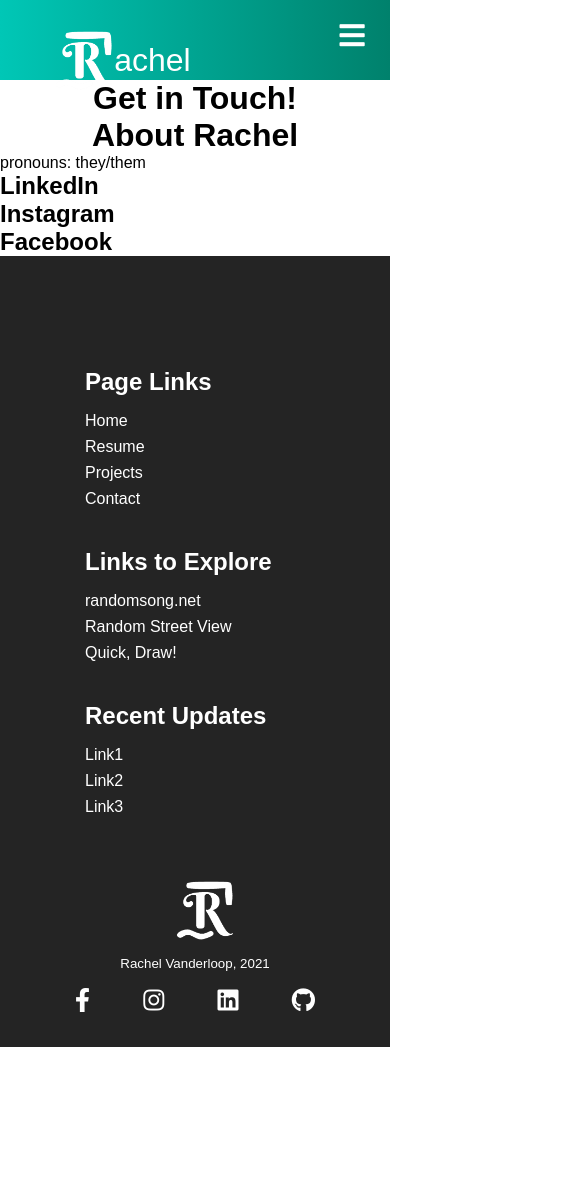
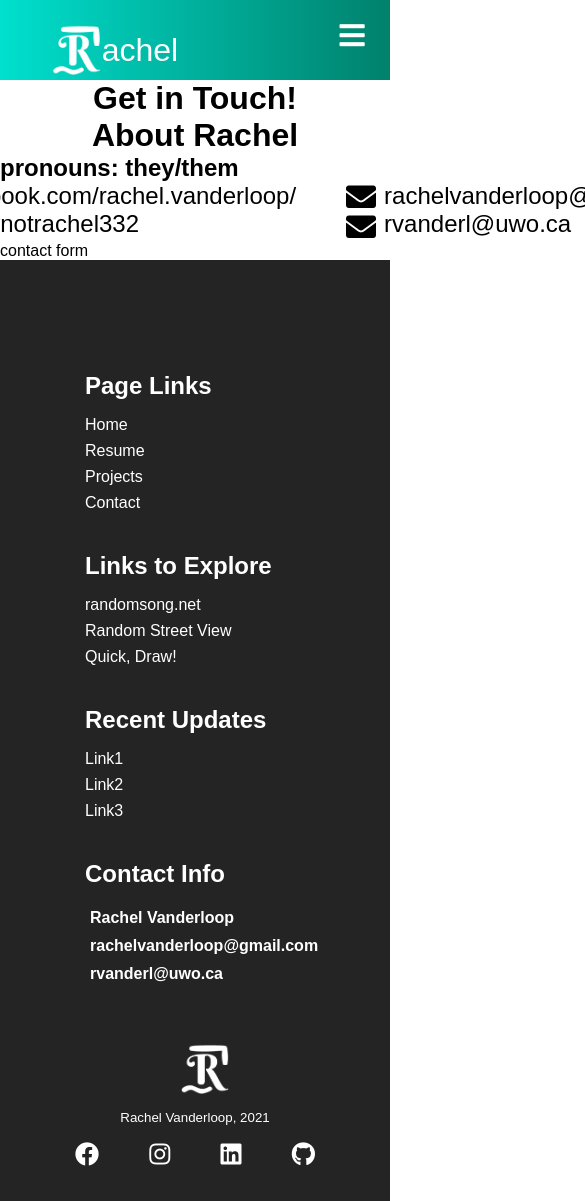
Before and after one commit to rachel-vanderloop/React-Website, a React (Create React App) app: page /contact in a window 390 px wide. Shown: the top 1201 px of the page, 585 px wide, since content can reach past the window. Before the commit the page ends 1047 px from the top, so only its background shows below. Built offline with nearby package versions, Linux system fonts and the light colour scheme.

Commit message:
social media handles are almost done just need the correct links for github and linkedin, just need to make it dynamic on mobile now similar to footer but I think the issue might be in the sizing being static and not relative

```diff
--- a/src/App.css
+++ b/src/App.css
@@ -32,6 +32,7 @@
   font-size: 100px;
 }
 
+/* contact page */
 .contact {
   background-position: center;
   background-size: cover;
@@ -39,3 +40,31 @@
   color: #fff;
   font-size: 100px;
 }
+
+.upper-container {
+  display: flex;
+  flex-direction: column;
+  justify-content: space-around;
+  align-items: center;
+}
+
+.platform-container {
+  display: flex;
+}
+
+.handle{
+  font-size: x-large;
+}
+
+.platform-clmn .fab {
+  padding-right: 8px;
+  padding-left: 50px;
+  font-size: 29px;
+}
+
+.platform-clmn .fas{
+  padding-right: 8px;
+  padding-left: 50px;
+  font-size: 30px;
+}
+/* end contact */
--- a/src/components/ContactForm.js
+++ b/src/components/ContactForm.js
@@ -2,9 +2,7 @@ import React from 'react';
 
 function ContactForm() {
     return (
-        <div>
-
-        </div>
+        <p>contact form</p>
     )
 }
 
--- a/src/components/Footer.css
+++ b/src/components/Footer.css
@@ -42,8 +42,14 @@
   margin-bottom: 0.5rem;
 }
 
-.footer-link-items a:hover {
-  color: #e9e9e9;
+.footer-link-items p {
+  color: #fff;
+  margin: 5px;
+  font-weight: bold;
+}
+
+.footer-link-items p:hover {
+  color: rgb(0, 224, 206);
   transition: 0.3s ease-out;
 }
 
@@ -57,8 +63,8 @@
 
 /* Social Icons */
 .logo-img {
-  height: 60px;
-  width: 60px;
+  height: 50px;
+  width: 50px;
 }
 
 .social-icon-link {
--- a/src/components/Footer.js
+++ b/src/components/Footer.js
@@ -27,6 +27,12 @@ function Footer() {
                         <Link to='/projects'>Link2</Link>
                         <Link to='/projects'>Link3</Link>
                     </div>
+                    <div className='footer-link-items'>
+                        <h2>Contact Info</h2>
+                        <p>Rachel Vanderloop</p>
+                        <p>rachelvanderloop@gmail.com</p>
+                        <p>rvanderl@uwo.ca</p>
+                    </div>
                 </div>
             </div>
             <section className='social-media'>
@@ -42,7 +48,7 @@ function Footer() {
                             to='/'
                             target='_blank'
                             aria-label='Facebook'>
-                                <i className='fab fa-facebook-f'/>
+                                <i className='fab fa-facebook'/>
                         </Link>
                         <Link className='social-icon-link instagram'
                             to='/'
--- a/src/components/Navbar.css
+++ b/src/components/Navbar.css
@@ -1,5 +1,5 @@
 .navbar {
-    background: linear-gradient(90deg, rgb(0, 199, 182) 0%, rgb(0, 129, 108) 100%);
+    background: linear-gradient(90deg, rgb(0, 224, 206) 0%, rgb(0, 129, 108) 100%);
     height: 80px;
     display: flex;
     justify-content: center;
--- a/src/components/pages/Contact.js
+++ b/src/components/pages/Contact.js
@@ -7,22 +7,41 @@ function Contact() {
     return (
         <div>
             <h1>Get in Touch!</h1>
-            <div className='contact-wrapper'>
-                <div className='contact-left-wrapper'>
-                    <div className='contact-blurb'>
-                        <h1>About Rachel</h1>
-                        <p>pronouns: they/them</p>
+            <div className='contact-blurb'>
+                <h1>About Rachel</h1>
+                <h2>pronouns: they/them</h2>
+            </div>
+
+            <div className='upper-container'>
+                <div className='platform-container'>
+                    <div className='platform-clmn'>
+                        <i className='fab fa-github'/> <br/>
+                        <i className='fab fa-linkedin'/>
                     </div>
-                    <div className='contact-socials'>
-                        <h2>LinkedIn</h2>
-                        <h2>Instagram</h2>
-                        <h2>Facebook</h2>
+                    <div className='platform-clm'>
+                        <p className='handle'>git</p>
+                        <p className='handle'>linkedin</p>
+                    </div>
+                    <div className='platform-clmn'>
+                        <i className='fab fa-facebook'/> <br/>
+                        <i className='fab fa-instagram'/>
+                    </div>
+                    <div className='platform-clm'>
+                        <p className='handle'>facebook.com/rachel.vanderloop/</p>
+                        <p className='handle'>@raynotrachel332</p>
+                    </div>
+                    <div className='platform-clmn'>
+                        <i className='fas fa-envelope'/> <br/>
+                        <i className='fas fa-envelope'/>
+                    </div>
+                    <div className='platform-clm'>
+                        <p className='handle'>rachelvanderloop@gmail.com</p>
+                        <p className='handle'>rvanderl@uwo.ca</p>
                     </div>
                 </div>
-                <div className='contact-form'>
-                    <ContactForm/>
-                </div>
             </div>
+
+            <ContactForm/>
             <Footer/>
         </div>
     )
```
